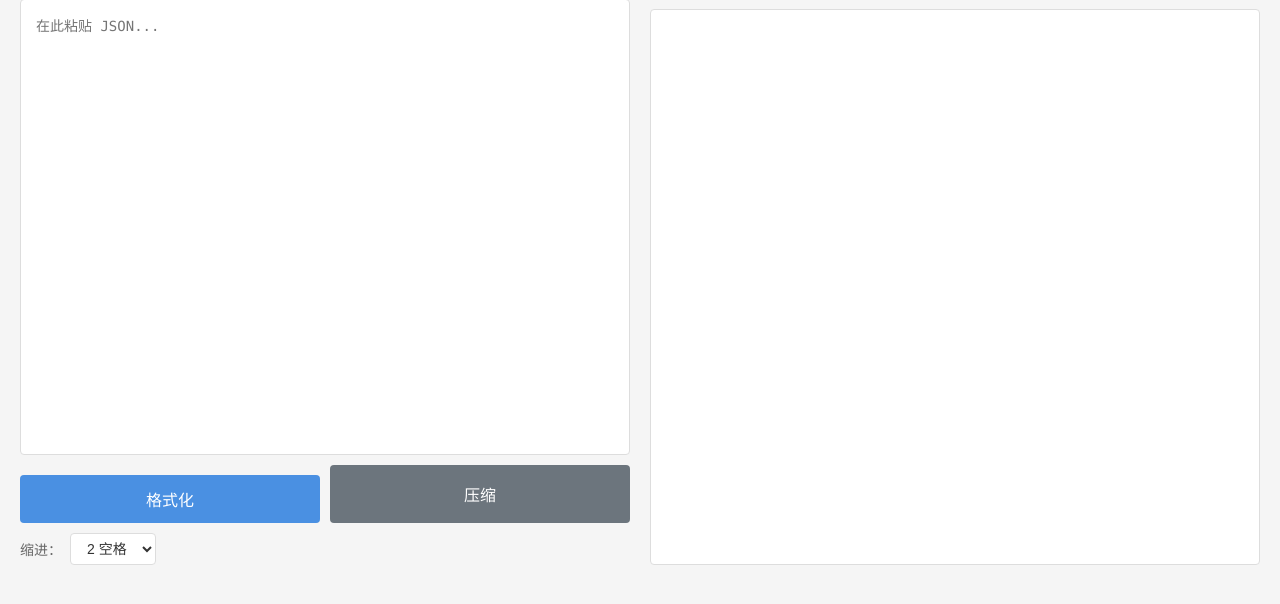
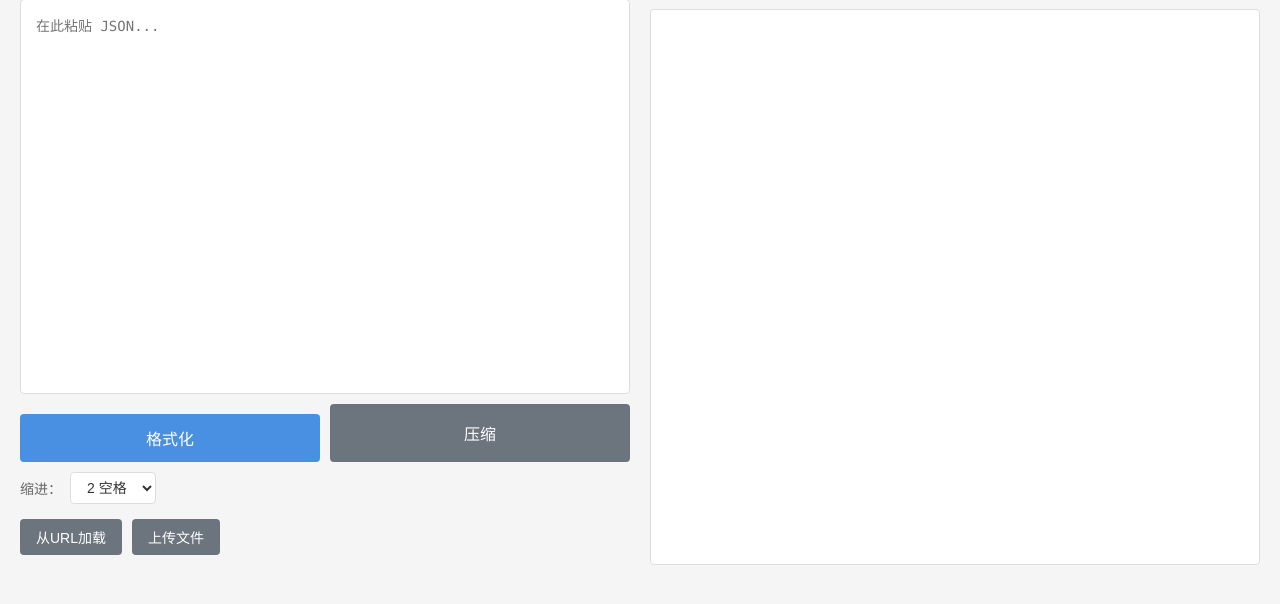
Before and after one commit to yangxiaoyun-openclaw-projects/json-formatter, a Flask app: page / in a window 1280 px wide. Shown: the part 131-735 px from the top of the page. Run offline with Flask 2, Linux system fonts and the light colour scheme; some libraries are stand-ins or nearby versions.

Commit message:
feat: 实现URL/文件上传功能（四期）
- 添加「从URL加载」和「上传文件」按钮
- URL输入框，输入JSON URL后自动加载
- 文件选择器，支持本地JSON文件上传
- 上传后自动格式化展示
- 错误处理：URL不可访问/文件格式错误时显示提示

```diff
--- a/static/app.js
+++ b/static/app.js
@@ -2,6 +2,58 @@
 window.addEventListener('load', function() {
     loadFromURL();
     loadIndentFromURL();
+});
+
+// Upload functionality
+document.getElementById('url-upload-btn').addEventListener('click', function() {
+    const urlContainer = document.getElementById('url-input-container');
+    urlContainer.style.display = urlContainer.style.display === 'none' ? 'flex' : 'none';
+    document.getElementById('file-input').style.display = 'none';
+    clearUploadError();
+});
+
+document.getElementById('file-upload-btn').addEventListener('click', function() {
+    document.getElementById('file-input').click();
+    document.getElementById('url-input-container').style.display = 'none';
+    clearUploadError();
+});
+
+document.getElementById('file-input').addEventListener('change', function(e) {
+    const file = e.target.files[0];
+    if (!file) return;
+
+    if (!file.name.endsWith('.json') && file.type !== 'application/json') {
+        showUploadError('请选择JSON文件 (.json)');
+        return;
+    }
+
+    const reader = new FileReader();
+    reader.onload = function(e) {
+        try {
+            const content = e.target.result;
+            // 验证是否为有效的JSON
+            JSON.parse(content);
+            document.getElementById('json-input').value = content;
+            document.getElementById('format-btn').classList.add('active');
+            document.getElementById('compress-btn').classList.remove('active');
+            formatJSON();
+            clearUploadError();
+        } catch (err) {
+            showUploadError('文件内容不是有效的JSON格式');
+        }
+    };
+    reader.onerror = function() {
+        showUploadError('读取文件失败');
+    };
+    reader.readAsText(file);
+});
+
+document.getElementById('url-load-btn').addEventListener('click', loadFromURLInput);
+
+document.getElementById('url-input').addEventListener('keypress', function(e) {
+    if (e.key === 'Enter') {
+        loadFromURLInput();
+    }
 });
 
 document.getElementById('format-btn').addEventListener('click', function() {
@@ -145,6 +197,64 @@ function loadIndentFromURL() {
     }
 }
 
+function loadFromURLInput() {
+    const url = document.getElementById('url-input').value.trim();
+    if (!url) {
+        showUploadError('请输入URL');
+        return;
+    }
+
+    if (!url.startsWith('http://') && !url.startsWith('https://')) {
+        showUploadError('请输入有效的URL（以 http:// 或 https:// 开头）');
+        return;
+    }
+
+    clearUploadError();
+    fetchJSONFromURL(url);
+}
+
+function fetchJSONFromURL(url) {
+    document.getElementById('url-load-btn').disabled = true;
+    document.getElementById('url-load-btn').textContent = '加载中...';
+
+    fetch(url)
+        .then(response => {
+            if (!response.ok) {
+                throw new Error(`HTTP ${response.status}: ${response.statusText}`);
+            }
+            return response.json();
+        })
+        .then(data => {
+            const jsonString = JSON.stringify(data);
+            document.getElementById('json-input').value = jsonString;
+            document.getElementById('format-btn').classList.add('active');
+            document.getElementById('compress-btn').classList.remove('active');
+            formatJSON();
+            document.getElementById('url-input-container').style.display = 'none';
+            document.getElementById('url-input').value = '';
+            clearUploadError();
+        })
+        .catch(error => {
+            showUploadError(`加载失败: ${error.message}`);
+        })
+        .finally(() => {
+            document.getElementById('url-load-btn').disabled = false;
+            document.getElementById('url-load-btn').textContent = '加载';
+        });
+}
+
+function showUploadError(message) {
+    const errorEl = document.getElementById('upload-error');
+    errorEl.textContent = message;
+    errorEl.classList.add('show');
+}
+
+function clearUploadError() {
+    const errorEl = document.getElementById('upload-error');
+    errorEl.textContent = '';
+    errorEl.classList.remove('show');
+}
+
 // 支持浏览器后退/前进保持状态
 window.addEventListener('popstate', function(event) {
     loadFromURL();
--- a/static/style.css
+++ b/static/style.css
@@ -169,6 +169,85 @@ h2 {
     border-color: #4a90e2;
 }
 
+/* Upload section */
+.upload-section {
+    margin-top: 15px;
+}
+
+.upload-options {
+    display: flex;
+    gap: 10px;
+    margin-bottom: 10px;
+}
+
+.upload-btn {
+    padding: 8px 16px;
+    font-size: 14px;
+    background-color: #6c757d;
+    color: white;
+    border: none;
+    border-radius: 4px;
+    cursor: pointer;
+    transition: background-color 0.3s;
+}
+
+.upload-btn:hover {
+    background-color: #5a6268;
+}
+
+.upload-btn.active {
+    background-color: #007bff;
+}
+
+.url-input-container {
+    display: flex;
+    gap: 8px;
+    margin-top: 10px;
+}
+
+.url-input {
+    flex: 1;
+    padding: 8px 12px;
+    border: 1px solid #ddd;
+    border-radius: 4px;
+    font-size: 14px;
+    outline: none;
+}
+
+.url-input:focus {
+    border-color: #4a90e2;
+}
+
+.url-load-btn {
+    padding: 8px 16px;
+    font-size: 14px;
+    background-color: #28a745;
+    color: white;
+    border: none;
+    border-radius: 4px;
+    cursor: pointer;
+    transition: background-color 0.3s;
+}
+
+.url-load-btn:hover {
+    background-color: #218838;
+}
+
+.upload-error {
+    margin-top: 8px;
+    padding: 8px 12px;
+    background-color: #f8d7da;
+    color: #721c24;
+    border: 1px solid #f5c6cb;
+    border-radius: 4px;
+    font-size: 13px;
+    display: none;
+}
+
+.upload-error.show {
+    display: block;
+}
+
 .format-btn {
     padding: 12px 30px;
     font-size: 16px;
--- a/templates/index.html
+++ b/templates/index.html
@@ -27,6 +27,18 @@
                         </select>
                     </div>
                 </div>
+                <div class="upload-section">
+                    <div class="upload-options">
+                        <button id="url-upload-btn" class="upload-btn">从URL加载</button>
+                        <button id="file-upload-btn" class="upload-btn">上传文件</button>
+                        <input type="file" id="file-input" accept=".json,application/json" style="display: none;">
+                    </div>
+                    <div id="url-input-container" class="url-input-container" style="display: none;">
+                        <input type="text" id="url-input" placeholder="请输入JSON文件的URL..." class="url-input">
+                        <button id="url-load-btn" class="url-load-btn">加载</button>
+                    </div>
+                    <div id="upload-error" class="upload-error"></div>
+                </div>
             </div>
             <div class="output-section">
                 <div class="output-header">
```
